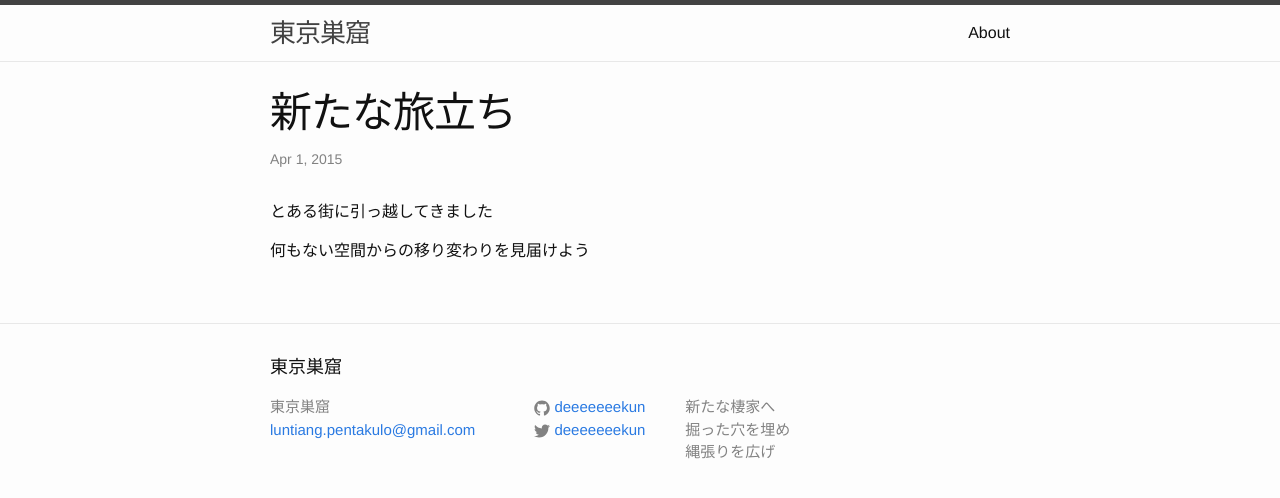
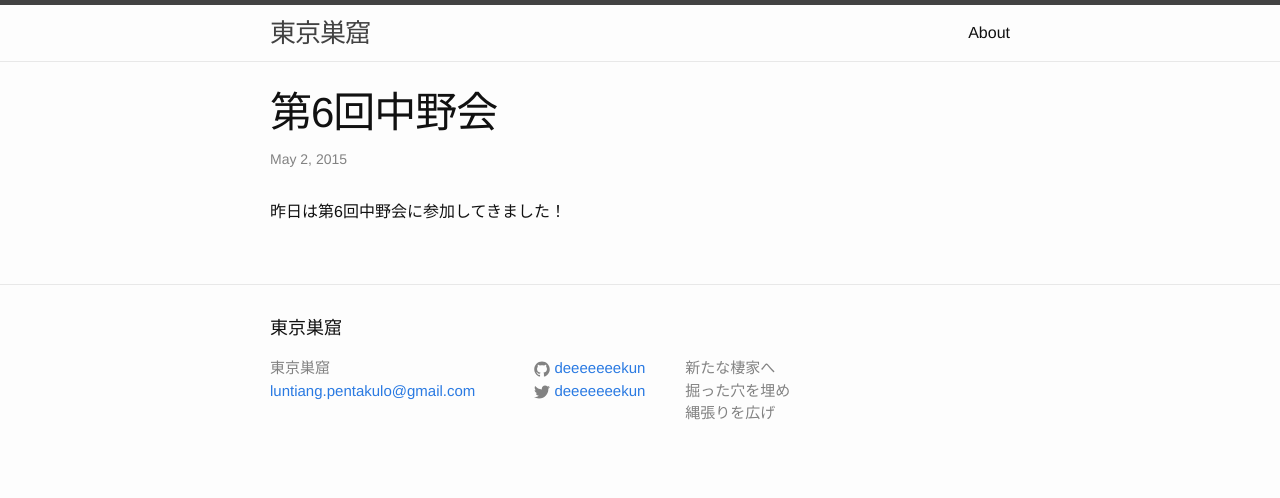
Before and after one commit to davidgenesiscruz/deeeeeeekun.github.io, a Jekyll site: the page built from _posts/2015-05-01-welcome-to-jekyll.markdown, in a window 1280 px wide. Shown: the top 498 px of the page. Built offline with Jekyll 4.4.1, drawn with Linux system fonts in a browser that asks for light colours.

Commit message:
Update 2015-05-01-welcome-to-jekyll.markdown

```diff
--- a/_posts/2015-05-01-welcome-to-jekyll.markdown
+++ b/_posts/2015-05-01-welcome-to-jekyll.markdown
@@ -1,9 +1,7 @@
 ---
 layout: post
-title:  "新たな旅立ち"
-date:   2015-04-01 15:07:36
-categories: インテリア 部屋
+title:  "第6回中野会"
+date:   2015-05-02 13:00:00
+categories: グルメ
 ---
-とある街に引っ越してきました
-
-何もない空間からの移り変わりを見届けよう
+昨日は第6回中野会に参加してきました！
```
